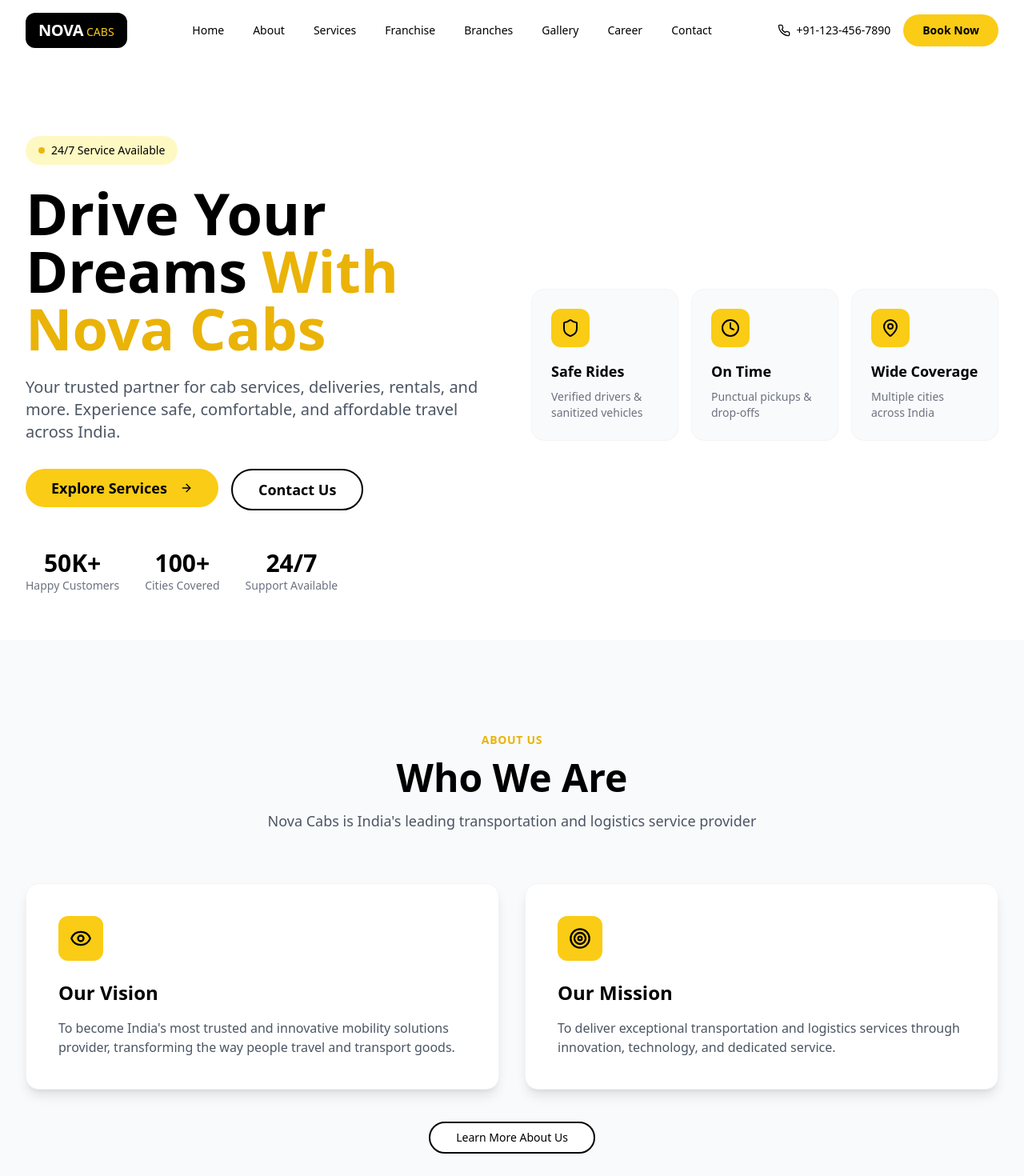
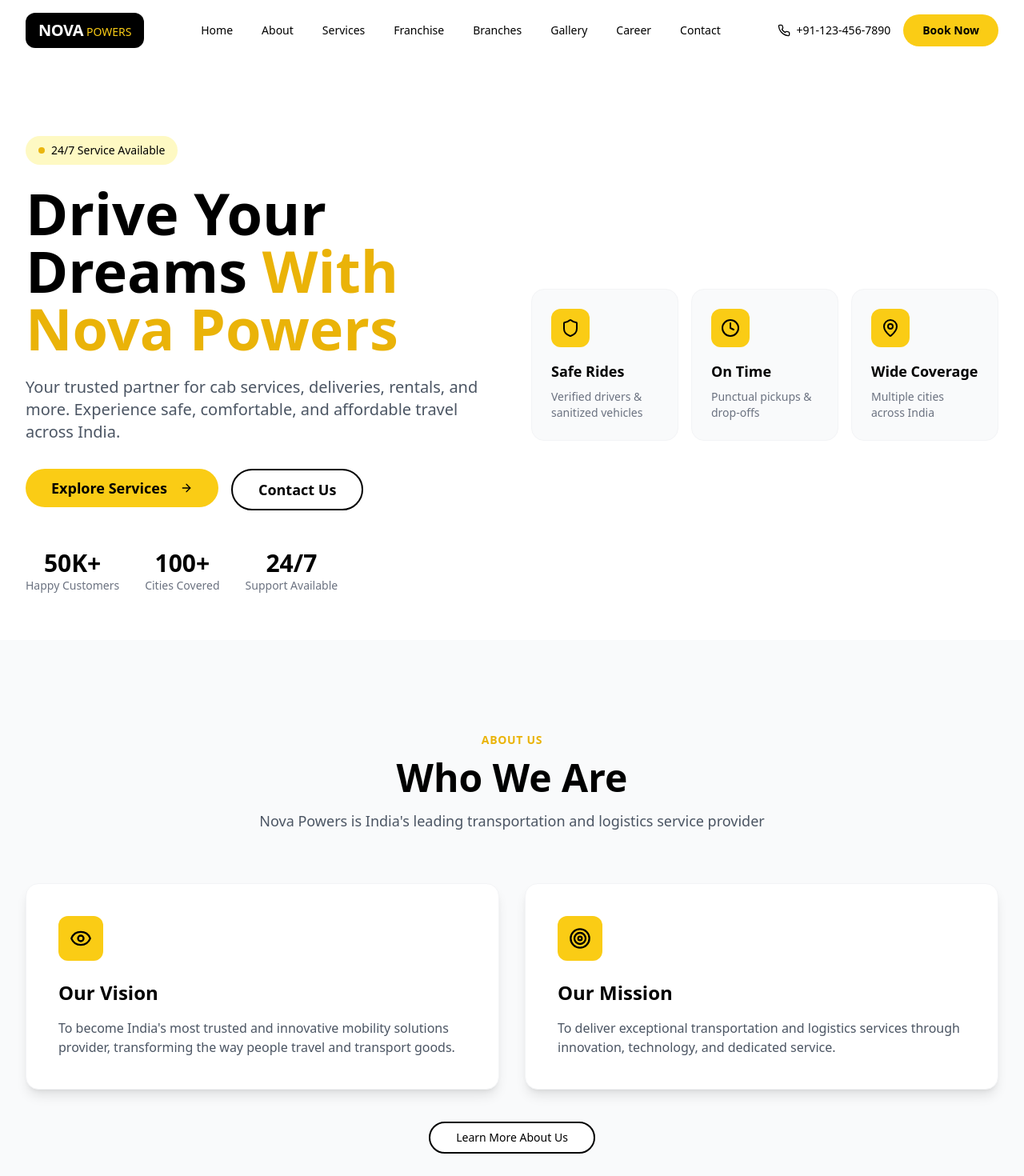
Before and after one commit to sonusainidevops/novapowers, a React (Vite) app: page / in a window 1280 px wide. Shown: the top 1470 px of the page at 80% size. Built offline with nearby package versions, Linux system fonts and the light colour scheme.

Commit message:
[dyad] Changed company name from 'Nova Cabs' to 'Nova Powers' across all pages, components, job data, and logo

```diff
--- a/src/components/Footer.tsx
+++ b/src/components/Footer.tsx
@@ -40,7 +40,7 @@ export function Footer() {
           <div className="lg:col-span-1">
             <div className="bg-white rounded-lg px-4 py-2 inline-block mb-6">
               <span className="text-black font-bold text-xl tracking-tight">NOVA</span>
-              <span className="text-yellow-500 text-sm ml-1">CABS</span>
+              <span className="text-yellow-500 text-sm ml-1">POWERS</span>
             </div>
             <p className="text-gray-400 mb-6">
               India's leading transportation and logistics solutions provider. Safe, reliable, and affordable services across the nation.
@@ -56,7 +56,7 @@ export function Footer() {
               </div>
               <div className="flex items-center gap-3 text-sm">
                 <Mail className="w-5 h-5 text-yellow-400" />
-                <span>info@novacabs.com</span>
+                <span>info@novapowers.com</span>
               </div>
             </div>
           </div>
@@ -153,7 +153,7 @@ export function Footer() {
         <div className="container mx-auto px-4 sm:px-6 lg:px-8 py-6">
           <div className="flex flex-col md:flex-row justify-between items-center gap-4">
             <p className="text-sm text-gray-500">
-              &copy; {currentYear} Nova Cabs. All rights reserved.
+              &copy; {currentYear} Nova Powers. All rights reserved.
             </p>
             <div className="flex gap-6 text-sm">
               <a href="#" className="text-gray-500 hover:text-yellow-400 transition-colors">Terms</a>
--- a/src/components/Header.tsx
+++ b/src/components/Header.tsx
@@ -40,7 +40,7 @@ export function Header() {
           <a href="/" className="flex items-center gap-2">
             <div className="bg-black rounded-lg px-4 py-2">
               <span className="text-white font-bold text-xl tracking-tight">NOVA</span>
-              <span className="text-yellow-400 text-sm ml-1">CABS</span>
+              <span className="text-yellow-400 text-sm ml-1">POWERS</span>
             </div>
           </a>
 
@@ -86,7 +86,7 @@ export function Header() {
                 <div className="flex items-center justify-between p-6 border-b border-gray-100">
                   <div className="bg-black rounded-lg px-4 py-2">
                     <span className="text-white font-bold text-xl">NOVA</span>
-                    <span className="text-yellow-400 text-sm ml-1">CABS</span>
+                    <span className="text-yellow-400 text-sm ml-1">POWERS</span>
                   </div>
                   <Button variant="ghost" size="icon" onClick={() => setIsOpen(false)}>
                     <X className="h-5 w-5 text-black" />
--- a/src/data/jobs.ts
+++ b/src/data/jobs.ts
@@ -24,12 +24,12 @@ export const jobs: Job[] = [
     experience: '0-2 years',
     category: 'Driving',
     department: 'Operations',
-    description: 'We are looking for reliable and professional cab drivers to join our growing fleet. As a Nova Cabs driver, you will be responsible for providing safe and comfortable transportation to our customers across the city.',
+    description: 'We are looking for reliable and professional cab drivers to join our growing fleet. As a Nova Powers driver, you will be responsible for providing safe and comfortable transportation to our customers across the city.',
     responsibilities: [
       'Pick up and drop off customers at their requested locations',
       'Follow traffic rules and maintain safe driving practices',
       'Keep the vehicle clean and well-maintained',
-      'Use the Nova Cabs driver app for navigation and trip management',
+      'Use the Nova Powers driver app for navigation and trip management',
       'Provide excellent customer service',
       'Handle cash and digital payments accurately',
     ],
@@ -133,7 +133,7 @@ export const jobs: Job[] = [
     experience: '0-2 years',
     category: 'Support',
     department: 'Customer Service',
-    description: 'Join our customer support team to provide exceptional service to Nova Cabs customers. You will handle queries, complaints, and ensure customer satisfaction.',
+    description: 'Join our customer support team to provide exceptional service to Nova Powers customers. You will handle queries, complaints, and ensure customer satisfaction.',
     responsibilities: [
       'Handle incoming calls and emails from customers',
       'Resolve customer complaints and issues promptly',
@@ -169,7 +169,7 @@ export const jobs: Job[] = [
     experience: '1-3 years',
     category: 'Marketing',
     department: 'Marketing',
-    description: 'We are looking for creative and results-driven Marketing Executives to promote Nova Cabs services and expand our customer base in Delhi NCR region.',
+    description: 'We are looking for creative and results-driven Marketing Executives to promote Nova Powers services and expand our customer base in Delhi NCR region.',
     responsibilities: [
       'Develop and execute local marketing campaigns',
       'Manage social media presence and content creation',
--- a/src/pages/About.tsx
+++ b/src/pages/About.tsx
@@ -12,7 +12,7 @@ const About = () => {
           <div className="container mx-auto px-4 sm:px-6 lg:px-8 text-center">
             <h1 className="text-4xl sm:text-5xl lg:text-6xl font-bold text-white mb-4">About Us</h1>
             <p className="text-lg text-gray-400 max-w-xl mx-auto">
-              Learn about Nova Cabs, our journey, and our commitment to excellence
+              Learn about Nova Powers, our journey, and our commitment to excellence
             </p>
           </div>
         </section>
@@ -29,7 +29,7 @@ const About = () => {
             <div className="grid lg:grid-cols-2 gap-12 items-center">
               <div>
                 <p className="text-gray-600 leading-relaxed mb-6">
-                  Established with a vision to revolutionize transportation in India, Nova Cabs
+                  Established with a vision to revolutionize transportation in India, Nova Powers
                   has grown from a small local cab service to a comprehensive mobility solutions
                   provider. We currently operate across multiple states including Haryana,
                   Gujarat, Andhra Pradesh, and Tamil Nadu.
--- a/src/pages/Career.tsx
+++ b/src/pages/Career.tsx
@@ -194,7 +194,7 @@ const Career = () => {
                 <div className="bg-white/10 rounded-2xl p-8">
                   <h3 className="text-xl font-bold mb-4">Driver Testimonials</h3>
                   <blockquote className="text-gray-300 italic">
-                    "Joining Nova Cabs was the best decision. I earn more than my previous job and have the flexibility to spend time with my family."
+                    "Joining Nova Powers was the best decision. I earn more than my previous job and have the flexibility to spend time with my family."
                   </blockquote>
                   <p className="text-gray-500 mt-4">— Rajesh Kumar, Driver Partner since 2022</p>
                 </div>
--- a/src/pages/Contact.tsx
+++ b/src/pages/Contact.tsx
@@ -38,8 +38,8 @@ const contactInfo = [
   {
     icon: Mail,
     title: 'Email',
-    content: 'info@novacabs.com',
-    subContent: 'support@novacabs.com',
+    content: 'info@novapowers.com',
+    subContent: 'support@novapowers.com',
   },
   {
     icon: MapPin,
--- a/src/pages/Franchise.tsx
+++ b/src/pages/Franchise.tsx
@@ -81,7 +81,7 @@ const Franchise = () => {
               Franchise Model
             </h1>
             <p className="text-lg text-gray-400 max-w-xl mx-auto">
-              Partner with Nova Cabs and build your own successful business
+              Partner with Nova Powers and build your own successful business
             </p>
           </div>
         </section>
--- a/src/pages/Gallery.tsx
+++ b/src/pages/Gallery.tsx
@@ -40,7 +40,7 @@ const Gallery = () => {
           <div className="container mx-auto px-4 sm:px-6 lg:px-8 text-center">
             <h1 className="text-4xl sm:text-5xl lg:text-6xl font-bold text-white mb-4">Gallery</h1>
             <p className="text-lg text-gray-400 max-w-xl mx-auto">
-              A glimpse into our operations, events, and the Nova Cabs family
+              A glimpse into our operations, events, and the Nova Powers family
             </p>
           </div>
         </section>
--- a/src/pages/Home.tsx
+++ b/src/pages/Home.tsx
@@ -29,7 +29,7 @@ const Home = () => {
                 </div>
                 <h1 className="text-4xl sm:text-5xl lg:text-6xl xl:text-7xl font-bold text-black leading-tight mb-6">
                   Drive Your Dreams{' '}
-                  <span className="text-yellow-500">With Nova Cabs</span>
+                  <span className="text-yellow-500">With Nova Powers</span>
                 </h1>
                 <p className="text-lg sm:text-xl text-gray-600 mb-8 max-w-xl mx-auto lg:mx-0">
                   Your trusted partner for cab services, deliveries, rentals, and more.
@@ -101,7 +101,7 @@ const Home = () => {
                 Who We Are
               </h2>
               <p className="text-gray-600 text-lg max-w-2xl mx-auto">
-                Nova Cabs is India's leading transportation and logistics service provider
+                Nova Powers is India's leading transportation and logistics service provider
               </p>
             </div>
             <div className="grid md:grid-cols-2 gap-8">
--- a/src/pages/JobDetail.tsx
+++ b/src/pages/JobDetail.tsx
@@ -44,7 +44,7 @@ const JobDetail = () => {
   const handleShare = () => {
     if (navigator.share) {
       navigator.share({
-        title: `${job.title} at Nova Cabs`,
+        title: `${job.title} at Nova Powers`,
         text: `Check out this job opportunity: ${job.title}`,
         url: window.location.href,
       });
```
Also changed, not shown: public/logo.svg.
